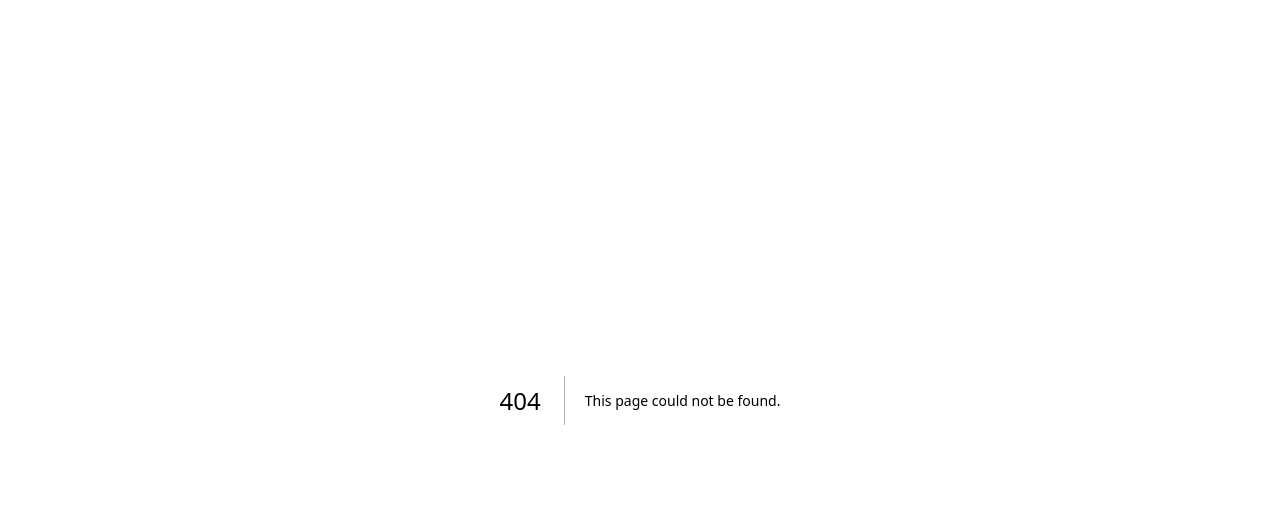
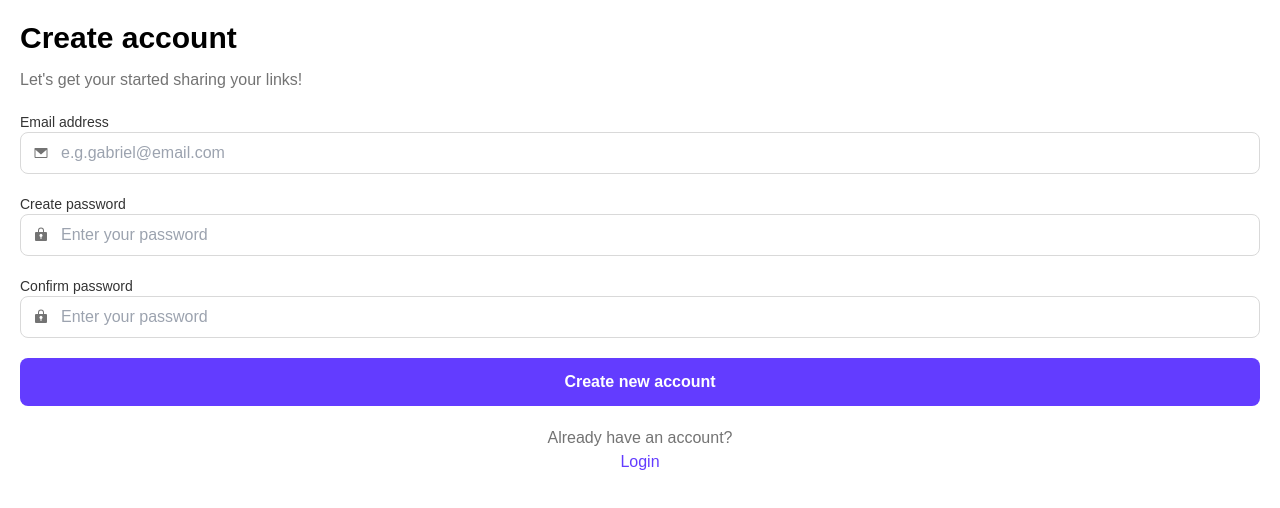
Before and after one commit to ugabb/connect-chain, a Next.js app: page /sign-up in a window 1280 px wide. Before the commit this address had no page. Shown: the top 508 px of the page. Built offline with nearby package versions, Linux system fonts and the light colour scheme; a web font is replaced by a local one.

Commit message:
feat: sign-up route created

```diff
--- /dev/null
+++ b/src/app/sign-up/page.tsx
@@ -0,0 +1,40 @@
+import React from 'react'
+import TextField from '../components/inputs/TextField'
+import Button from '../components/buttons/Button'
+import Link from 'next/link'
+
+type Props = {}
+
+const SignUp = (props: Props) => {
+    return (
+        <div className='p-5 flex flex-col gap-5'>
+            <div className='flex flex-col gap-3'>
+                <h1 className='text-3xl font-bold'>Create account</h1>
+                <p className='text-grey'>Let's get your started sharing your links!</p>
+            </div>
+
+            <form className='flex flex-col gap-5'>
+                <label>
+                    <p className='text-sm text-darkGrey'>Email address</p>
+                    <TextField icon='icon-email.svg' placeholder='e.g.gabriel@email.com' />
+                </label>
+                <label>
+                    <p className='text-sm text-darkGrey'>Create password</p>
+                    <TextField icon='icon-password.svg' placeholder='Enter your password' />
+                </label>
+                <label>
+                    <p className='text-sm text-darkGrey'>Confirm password</p>
+                    <TextField icon='icon-password.svg' placeholder='Enter your password' />
+                </label>
+
+                <Button name='Create new account' variant='default' />
+            </form>
+            <div className='flex flex-col items-center justify-center'>
+                <p className='text-grey'>Already have an account?</p>
+                <Link href={'/login'} className='text-purple hover:underline'>Login</Link>
+            </div>
+        </div>
+    )
+}
+
+export default SignUp
```
